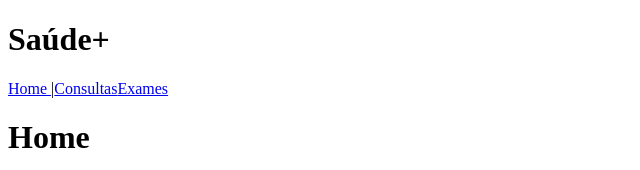
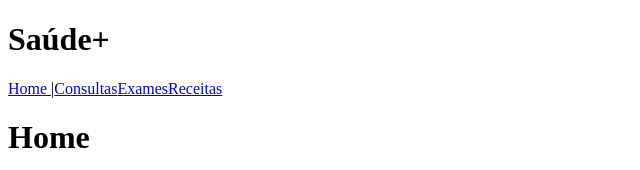
Before and after one commit to Challenge-1TDSPF-RRP/Front-End-Sprint-3, a React (Vite) app in the folder saude-mais/: page /home in a window 1280 px wide. Shown: the top 170 px of the page, without its empty margins (0-640 px from the left). Built offline with nearby package versions, Linux system fonts and the light colour scheme.

Commit message:
Adicionando receitas ao menu

```diff
--- a/saude-mais/src/components/Menu/Menu.tsx
+++ b/saude-mais/src/components/Menu/Menu.tsx
@@ -7,6 +7,7 @@ export default function Menu(){
             <Link to="/home">Home </Link>|
             <Link to="/consultas">Consultas</Link>
             <Link to="/exames">Exames</Link>
+            <Link to="/receitas">Receitas</Link>
         </nav>
     );
 }
```
